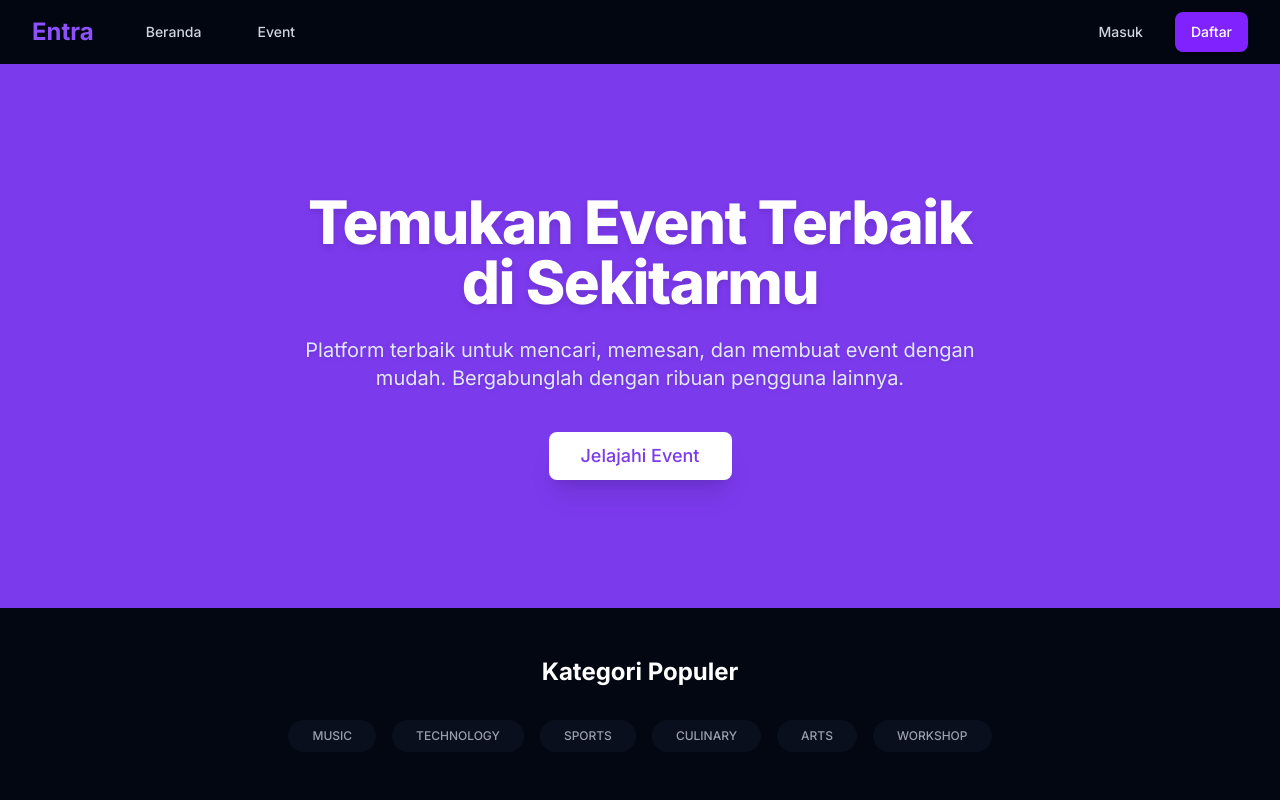
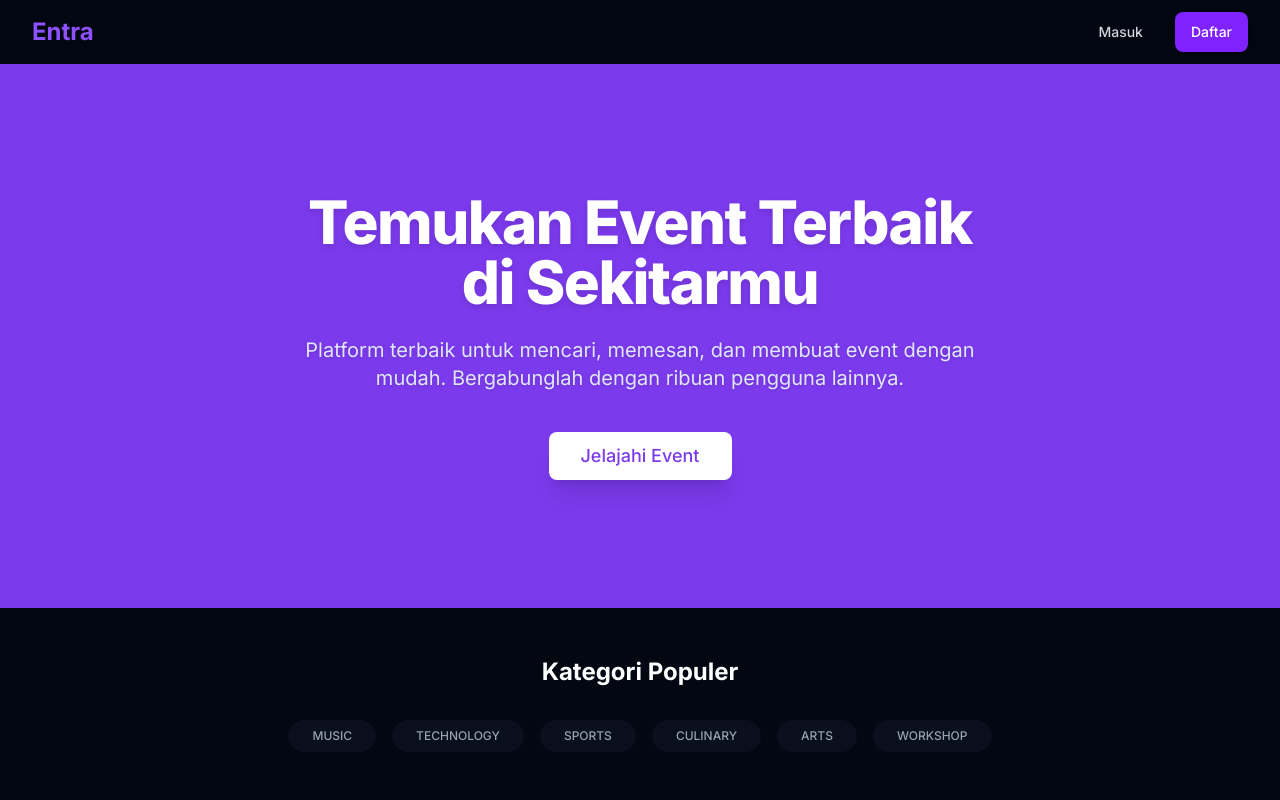
Before and after one commit to wibisanabama/entra-web, a Next.js app: page / in a window 1280 px wide. Shown: the top 800 px of the page. Built offline with nearby package versions, Linux system fonts and the light colour scheme; no server answers.

Commit message:
style: remove Beranda and Event links from Navbar

```diff
--- a/src/components/layout/Navbar.tsx
+++ b/src/components/layout/Navbar.tsx
@@ -19,14 +19,7 @@ export function Navbar() {
             <Link href="/" className="text-2xl font-bold text-violet-500">
               Entra
             </Link>
-            <div className="hidden md:ml-10 md:flex md:space-x-8">
-              <Link href="/" className="text-gray-300 hover:text-white px-3 py-2 rounded-md text-sm font-medium transition-colors">
-                Beranda
-              </Link>
-              <Link href="/events" className="text-gray-300 hover:text-white px-3 py-2 rounded-md text-sm font-medium transition-colors">
-                Event
-              </Link>
-            </div>
+
           </div>
           <div className="flex items-center gap-4">
 
@@ -80,8 +73,7 @@ export function Navbar() {
       {isMobileMenuOpen && (
         <div className="md:hidden bg-gray-900 ">
           <div className="px-2 pt-2 pb-3 space-y-1 sm:px-3">
-            <Link href="/" className="block text-gray-300 hover:text-white px-3 py-2 rounded-md text-base font-medium">Beranda</Link>
-            <Link href="/events" className="block text-gray-300 hover:text-white px-3 py-2 rounded-md text-base font-medium">Event</Link>
+
             {!user && (
               <>
                 <Link href="/login" className="block text-gray-300 hover:text-white px-3 py-2 rounded-md text-base font-medium">Masuk</Link>
```
